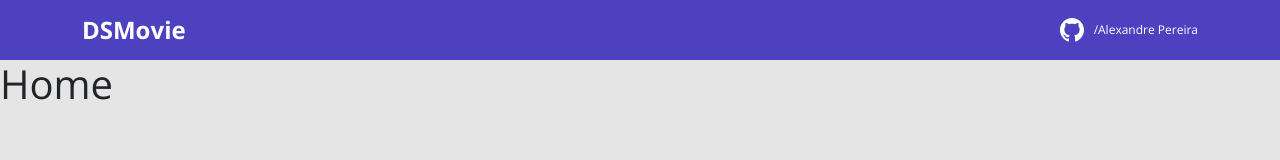
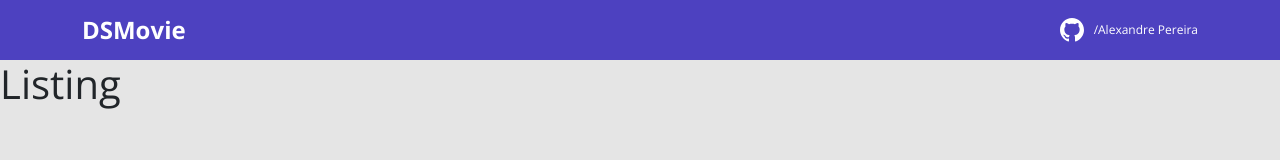
Before and after one commit to Apdo3939/DsMovie, a React (Create React App) app in the folder frontend/: page / in a window 1280 px wide. Shown: the top 160 px of the page. Built offline with nearby package versions, Linux system fonts and the light colour scheme.

Commit message:
Add routes

```diff
--- a/frontend/package.json
+++ b/frontend/package.json
@@ -10,9 +10,11 @@
     "@types/node": "^16.7.13",
     "@types/react": "^17.0.20",
     "@types/react-dom": "^17.0.9",
+    "@types/react-router-dom": "5.3.2",
     "bootstrap": "5.1.3",
     "react": "^17.0.2",
     "react-dom": "^17.0.2",
+    "react-router-dom": "6.2.1",
     "react-scripts": "5.0.0",
     "typescript": "^4.4.2",
     "web-vitals": "^2.1.0"
--- a/frontend/src/App.tsx
+++ b/frontend/src/App.tsx
@@ -1,12 +1,20 @@
+import NavBar from "components/navBar/NavBar";
+import Form from "pages/form/Form";
+import Listing from "pages/listing/Listing";
 import React from "react";
-import NavBar from "./components/navBar/NavBar";
+import { BrowserRouter, Routes, Route } from "react-router-dom";
 
 function App() {
   return (
-    <>
+    <BrowserRouter>
       <NavBar />
-      <h1> Home </h1>
-    </>
+      <Routes>
+        <Route path="/" element={<Listing />} />
+        <Route path="/form">
+          <Route path=":movieId" element={<Form />} />
+        </Route>
+      </Routes>
+    </BrowserRouter>
   );
 }
 
--- a/frontend/src/components/navBar/NavBar.tsx
+++ b/frontend/src/components/navBar/NavBar.tsx
@@ -1,5 +1,5 @@
 import "./NavBar.css";
-import { ReactComponent as GithubIcon } from "../../assets/github.svg";
+import { ReactComponent as GithubIcon } from "assets/github.svg";
 
 function NavBar() {
   return (
--- /dev/null
+++ b/frontend/src/pages/form/Form.tsx
@@ -0,0 +1,8 @@
+function Form() {
+  return (
+    <>
+      <h1>Form</h1>
+    </>
+  );
+}
+export default Form;
--- /dev/null
+++ b/frontend/src/pages/listing/Listing.tsx
@@ -0,0 +1,8 @@
+function Listing() {
+  return (
+    <>
+      <h1>Listing</h1>
+    </>
+  );
+}
+export default Listing;
--- a/frontend/tsconfig.json
+++ b/frontend/tsconfig.json
@@ -1,6 +1,7 @@
 {
   "compilerOptions": {
     "target": "es5",
+    "baseUrl": "./src",
     "lib": [
       "dom",
       "dom.iterable",
```
Also changed, not shown: 1 other file (tests, documents, lock files or other folders).
